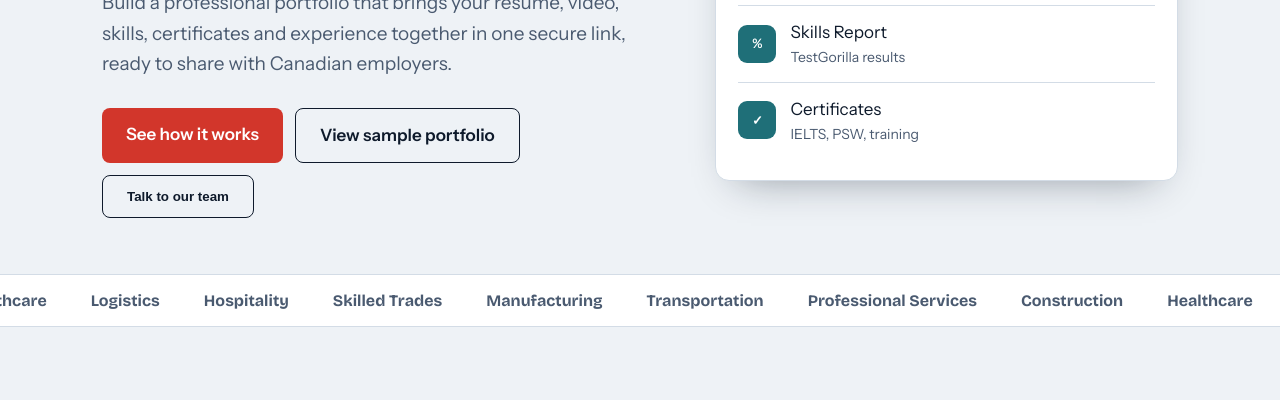
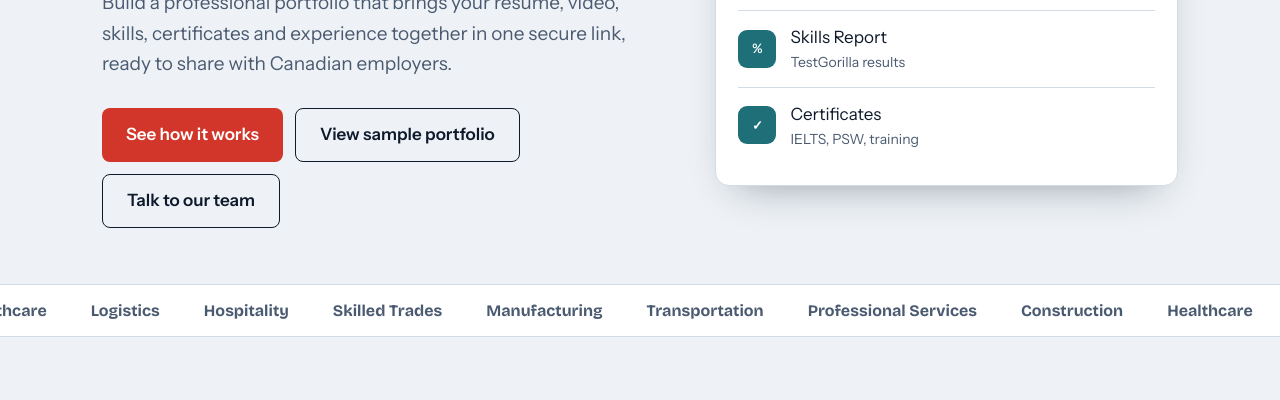
Before and after one commit to mayankrvvt/WestForceKit, a website: page index.html in a window 1280 px wide. Shown: the part 389-789 px from the top of the page. Drawn offline with nearby package versions, Linux system fonts and the light colour scheme.

Commit message:
Changes in Index.html

```diff
--- a/index.html
+++ b/index.html
@@ -195,6 +195,15 @@ button:focus-visible{
   display:flex;
   gap:12px;
   flex-wrap:wrap;
+}
+
+.cta .btn{
+  display:inline-flex;
+  min-height:54px;
+  align-items:center;
+  justify-content:center;
+  font:600 17px/1.2 "Instrument Sans",system-ui,sans-serif;
+  text-align:center;
 }
 
 .card{
```
